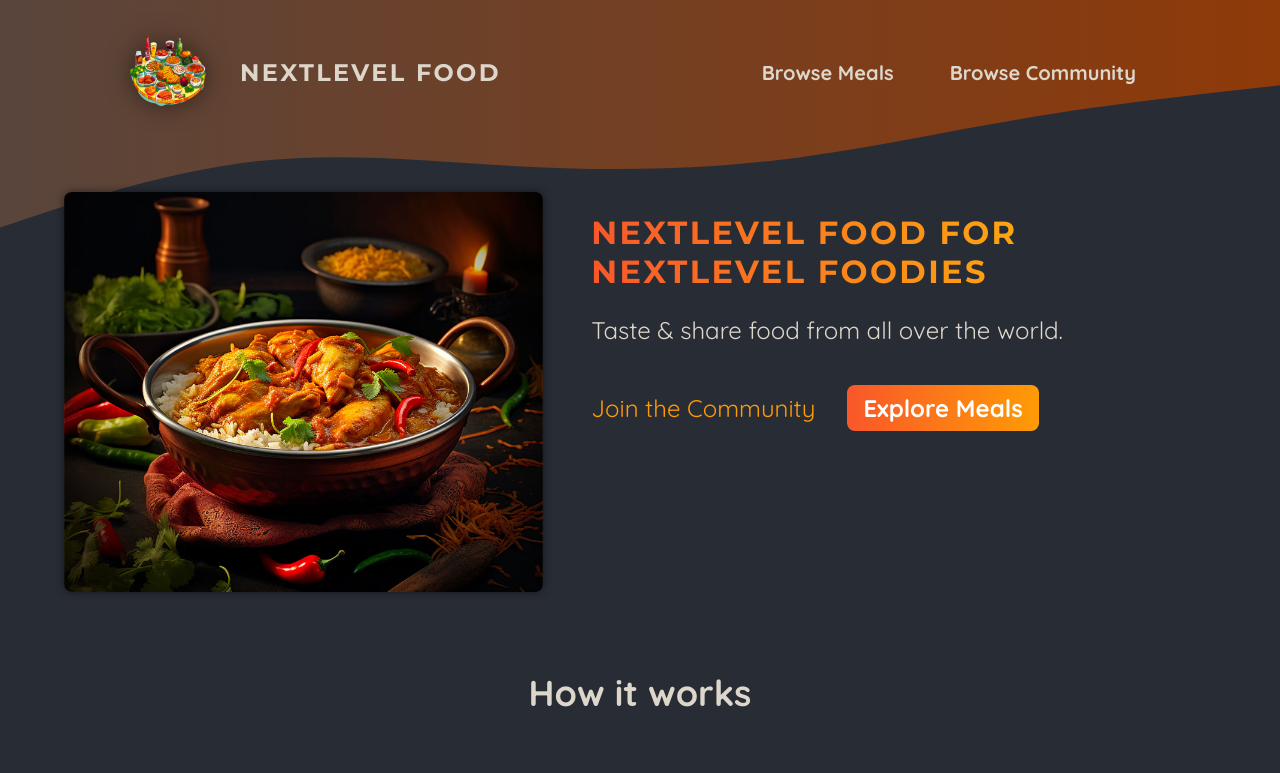
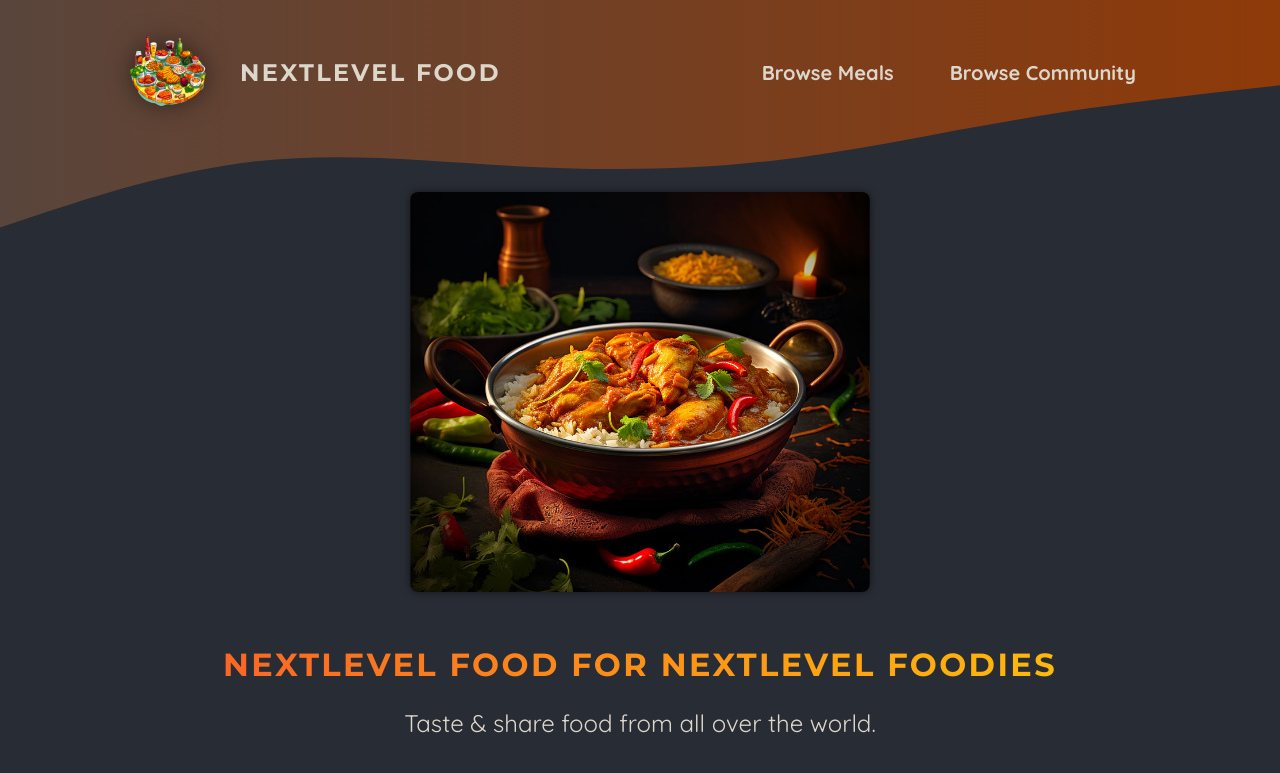
Before and after one commit to hetashridk/NextLevel-Food-webapp, a Next.js app: page / in a window 1280 px wide. Shown: the top 773 px of the page. Built offline with nearby package versions, Linux system fonts and the light colour scheme.

Commit message:
responsiveness done in main (home/page.js) page

```diff
--- a/app/components/images/image-slideshow.module.css
+++ b/app/components/images/image-slideshow.module.css
@@ -1,7 +1,7 @@
 .slideshow {
   position: relative;
   width: 100%;
-    height: 100%;
+  max-height: 25rem; /* Adjusted max-height */
   border-radius: 8px;
   overflow: hidden;
   box-shadow: 0 0 0.5rem rgba(0, 0, 0, 0.5);
@@ -24,3 +24,18 @@
   opacity: 1;
   transform: scale(1) translateX(0) rotate(0);
 }
+
+/* Media Queries */
+@media only screen and (min-width: 768px) {
+  .header {
+    flex-direction: row;
+    gap: 3rem;
+    align-items: center; /* Align items horizontally */
+  }
+
+  .slideshow {
+    width: 40%; /* Adjusted width */
+    max-width: 40rem; /* Limit max-width */
+    height: 25rem;
+  }
+}
--- a/app/page.module.css
+++ b/app/page.module.css
@@ -1,19 +1,26 @@
 .header {
   display: flex;
-    gap: 3rem;
+  flex-direction: column;
+  gap: 2rem;
   margin: 3rem auto;
   width: 90%;
   max-width: 75rem;
 }
 
 .slideshow {
-    width: 40rem;
+  width: 100%; /* Adjusted width for responsiveness */
   height: 25rem;
+  max-height: 50vh; /* Limit height to 50% of viewport height */
+  display: flex;
+  justify-content: center;
+  align-items: center;
 }
 
+/* Hero Styles */
 .hero {
   color: #ddd6cb;
   font-size: 1.5rem;
+  text-align: center; /* Center align text */
 }
 
 .hero h1 {
@@ -31,7 +38,8 @@
 .cta {
   font-size: 1.5rem;
   display: flex;
-    gap: 1rem;
+  flex-direction: column; /* Adjusted for responsiveness */
+  align-items: center; /* Center align items */
 }
 
 .cta a {
@@ -44,6 +52,7 @@
   font-weight: bold;
   text-decoration: none;
 }
+
 
   .cta a:hover,
   .cta a:active {
@@ -64,8 +73,6 @@
   }
 
   .section {
-    display: flex;
-    flex-direction: column;
     color: #ddd6cb;
     font-size: 1.5rem;
     max-width: 50rem;
@@ -73,3 +80,9 @@
     margin: 2rem auto;
     text-align: center;
   }
+
+  /* @media only screen and (min-width: 768px) { */
+    /* .cta { */
+      /* flex-direction: row; Align items horizontally */
+    /* }  */
+  /* } */
```
Lines whose indentation alone changed are shown as unchanged.
